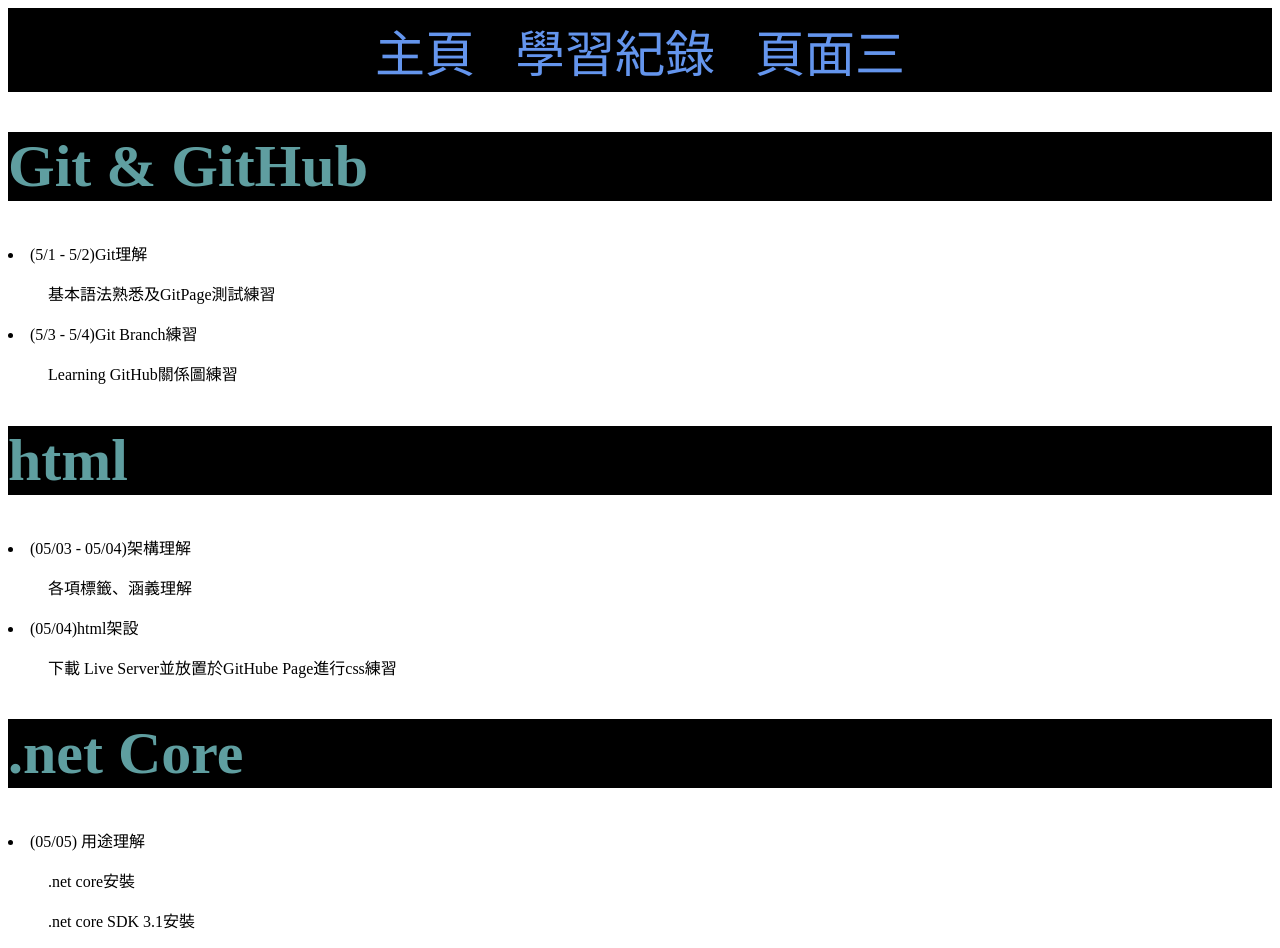
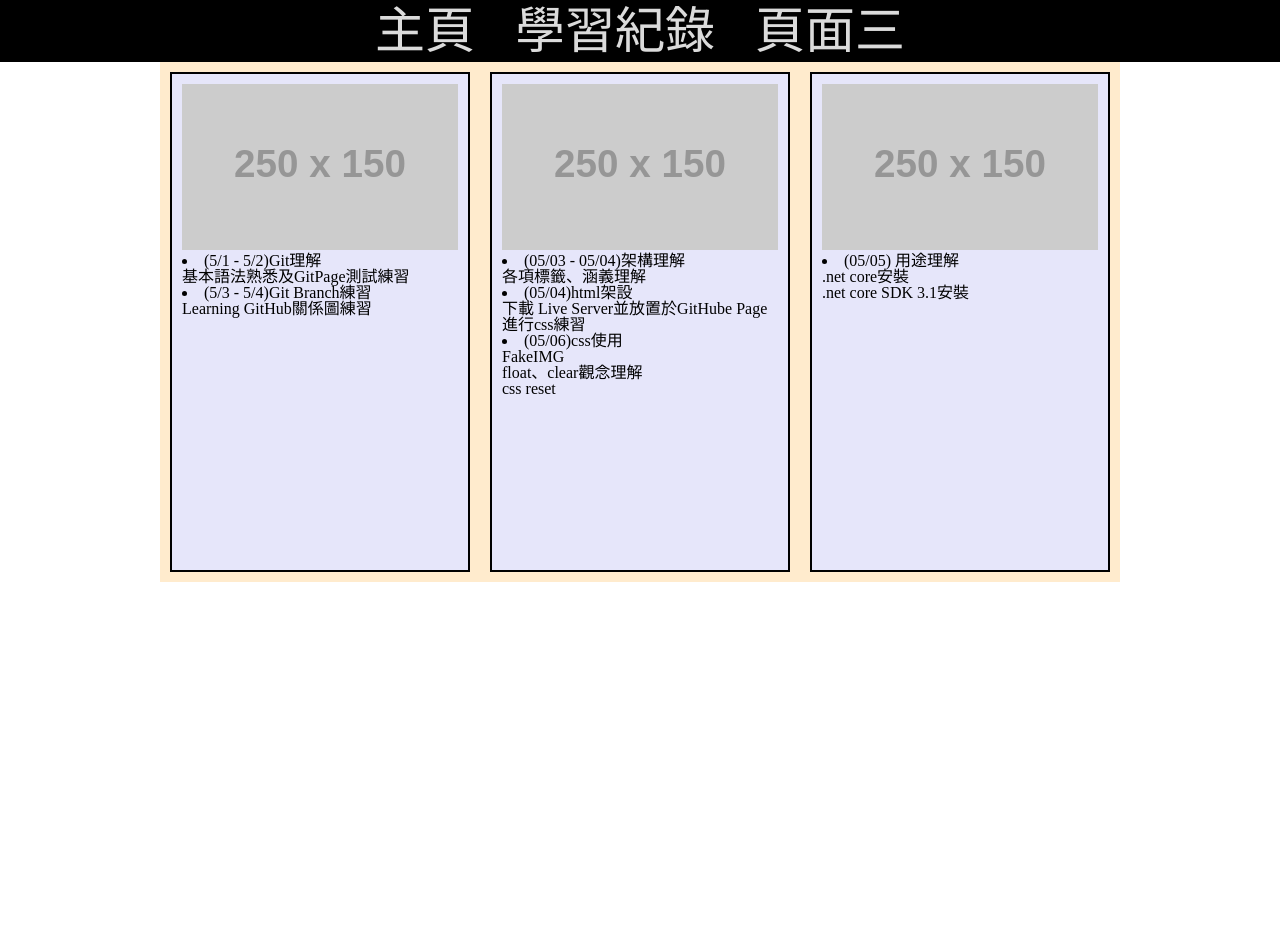
Before and after one commit to Dhan1020/gittest, a plain HTML site: page index02.html in a window 1280 px wide. After the commit the page ends 800 px from the top, so only its background shows below. Drawn offline with Linux system fonts and the light colour scheme; placeholder pictures from the web are drawn by us.

Commit message:
加入reset css、學習記錄改為float、標題改為FakeIMG

```diff
--- a/index02.html
+++ b/index02.html
@@ -1,33 +1,51 @@
 <!DOCTYPE html>
 <html lang="en">
+
 <head>
     <meta charset="UTF-8">
     <meta http-equiv="X-UA-Compatible" content="IE=edge">
     <meta name="viewport" content="width=device-width, initial-scale=1.0">
-    <title>Document</title>
+    <title>LearnRecord</title>
+    <link rel="stylesheet" href="reset.css" .css">
     <link rel="stylesheet" href="style.css">
 </head>
+
 <body>
     <nav>
         <a href="index.html">主頁</a>
         <a href="index02.html">學習紀錄</a>
         <a href="index03.html">頁面三</a>
     </nav>
-    <h1>Git & GitHub</h1>
+    <div class="container">
+        <div class="content">
+            <img src="https://fakeimg.pl/250x150/aaaaaa/0338b0/?text=Git.GitHub" alt="FakeIMGgit">
             <li>(5/1 - 5/2)Git理解</li>
             <ul>基本語法熟悉及GitPage測試練習</ul>
             <li>(5/3 - 5/4)Git Branch練習</li>
             <ul>Learning GitHub關係圖練習</ul>
+        </div>
 
-    <h1>html</h1>
+        <div class="content">
+            <img src="https://fakeimg.pl/250x150/aaaaaa/0338b0/?text=html" alt="html">
             <li>(05/03 - 05/04)架構理解</li>
             <ul>各項標籤、涵義理解</ul>
             <li>(05/04)html架設</li>
             <ul>下載 Live Server並放置於GitHube Page進行css練習</ul>
+            <li>(05/06)css使用</li>
+            <ul>FakeIMG</ul>
+            <ul>float、clear觀念理解</ul>
+            <ul>css reset</ul>
+        </div>
 
-    <h1>.net Core</h1>
+        <div class="content">
+
+            <img src="https://fakeimg.pl/250x150/aaaaaa/0338b0/?text=.net core" alt="html">
             <li>(05/05) 用途理解</li>
             <Ul>.net core安裝</Ul>
             <ul>.net core SDK 3.1安裝</ul>
+        </div>
+        <div class="clear"></div>
+    </div>
 </body>
+
 </html>
--- /dev/null
+++ b/reset.css
@@ -0,0 +1,48 @@
+/* http://meyerweb.com/eric/tools/css/reset/
+   v2.0 | 20110126
+   License: none (public domain)
+*/
+
+html, body, div, span, applet, object, iframe,
+h1, h2, h3, h4, h5, h6, p, blockquote, pre,
+a, abbr, acronym, address, big, cite, code,
+del, dfn, em, img, ins, kbd, q, s, samp,
+small, strike, strong, sub, sup, tt, var,
+b, u, i, center,
+dl, dt, dd, ol, ul, li,
+fieldset, form, label, legend,
+table, caption, tbody, tfoot, thead, tr, th, td,
+article, aside, canvas, details, embed,
+figure, figcaption, footer, header, hgroup,
+menu, nav, output, ruby, section, summary,
+time, mark, audio, video {
+	margin: 0;
+	padding: 0;
+	border: 0;
+	font-size: 100%;
+	font: inherit;
+	vertical-align: baseline;
+}
+/* HTML5 display-role reset for older browsers */
+article, aside, details, figcaption, figure,
+footer, header, hgroup, menu, nav, section {
+	display: block;
+}
+body {
+	line-height: 1;
+}
+ol, ul {
+	list-style: none;
+}
+blockquote, q {
+	quotes: none;
+}
+blockquote:before, blockquote:after,
+q:before, q:after {
+	content: '';
+	content: none;
+}
+table {
+	border-collapse: collapse;
+	border-spacing: 0;
+}
--- a/style.css
+++ b/style.css
@@ -1,7 +1,30 @@
-h1{
-    color:cadetblue;
-    font-size: 60px;
-    background-color:black;
+*{
+    margin: 0;
+    padding: 0;
+}
+
+.container{
+    width: 960px;
+    background-color: blanchedalmond;
+    margin: auto;
+}
+
+.content{
+    width: 300px;
+    margin: 10px;
+    height: 500px;
+    padding: 10px;
+    border: 2px solid black;
+    box-sizing: border-box;
+    background-color:lavender;
+    float: left;
+}
+
+.content img{
+    width: 100%;
+}
+.clear{
+    clear:both;
 }
 
 nav{
@@ -10,7 +33,7 @@ nav{
     font-size: 0;
 }
 nav a{
-    color:cornflowerblue;
+    color:rgb(219, 219, 219);
     font-size: 50px;
     text-decoration: none;
     display: inline-block;
@@ -18,5 +41,5 @@ nav a{
     transition: 0.5s;
 }
 nav a:hover{
-    background-color:chocolate;
+    background-color:rgb(24, 143, 255);
 }
```
Also changed, not shown: index.html (+6 -1 lines), index03.html (+7 -2 lines). Lines whose indentation alone changed are shown as unchanged.
